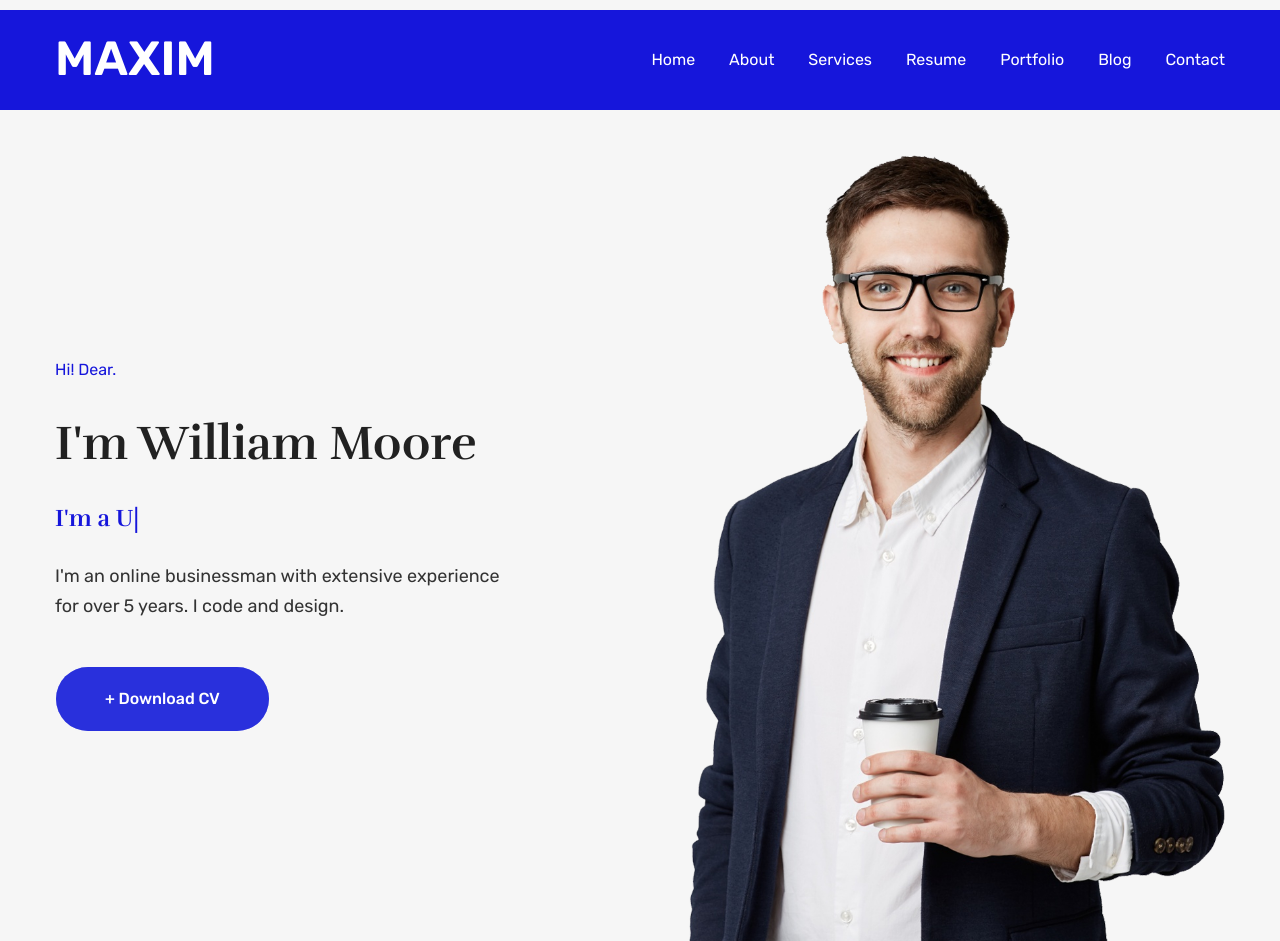
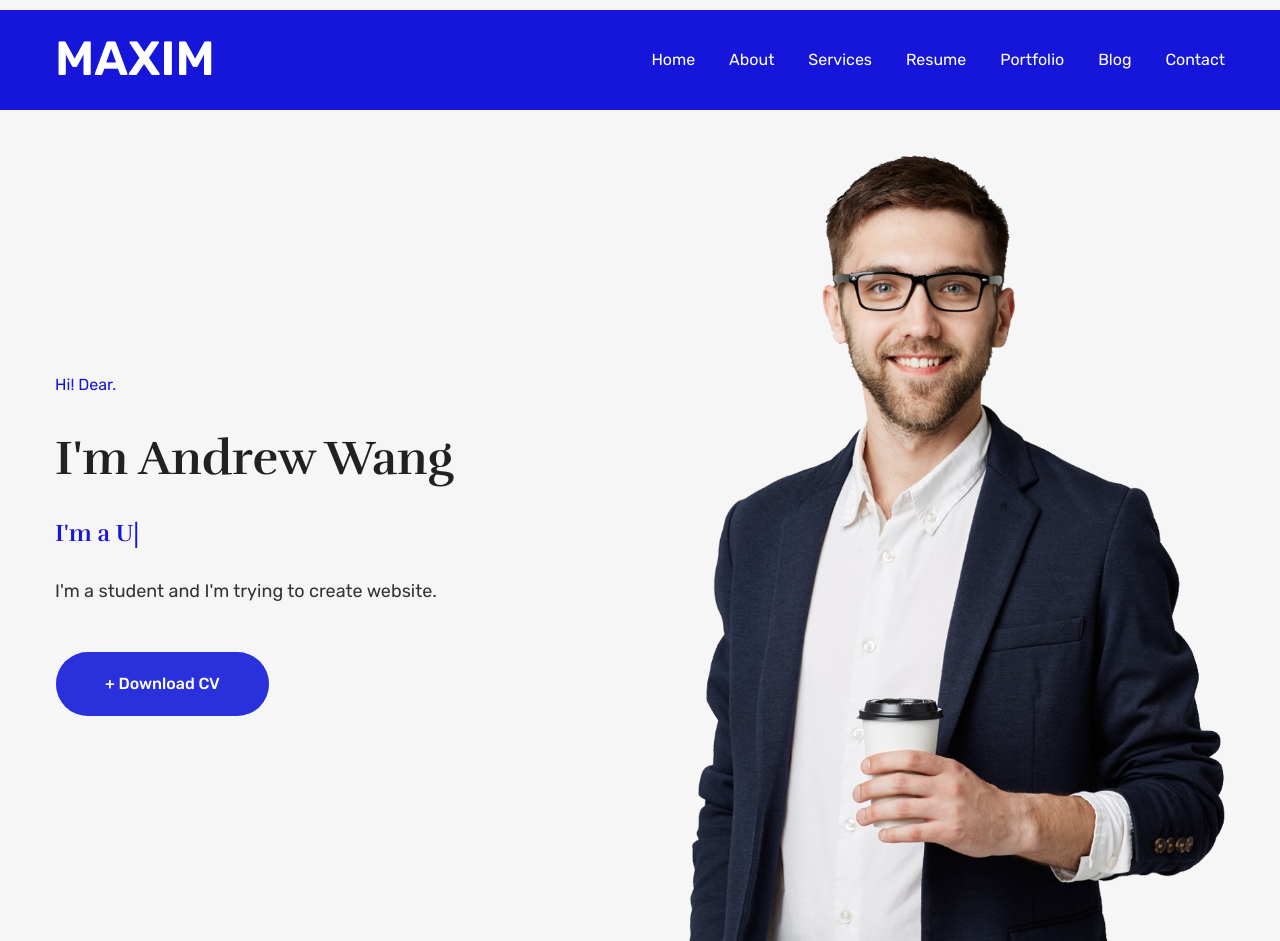
Before and after one commit to HanQ2005/HanQ2005.github.io, a plain HTML site: page index.html in a window 1280 px wide. Shown: the top 941 px of the page. Drawn offline with Linux system fonts and the light colour scheme; a web font is replaced by a local one.

Commit message:
Update index.html

```diff
--- a/index.html
+++ b/index.html
@@ -135,11 +135,11 @@
                 <div class="col-lg-5 col-sm-12 text-center text-lg-left">
                     <div class="hero-content overflow-hidden">
                         <span class="hello-tooltip wow fadeInLeft" data-wow-duration="1s" data-wow-delay=".5s">Hi! Dear.</span>
-                        <h1 class="wow fadeInLeft" data-wow-duration="1.3s" data-wow-delay=".9s"> I'm William Moore</h1>
+                        <h1 class="wow fadeInLeft" data-wow-duration="1.3s" data-wow-delay=".9s"> I'm Andrew Wang</h1>
                         <div class="typed">
                            <h3 class="wow fadeInLeft" data-wow-duration="1.5s" data-wow-delay="1.3s">I'm a <span class="profession"></span></h3>
                         </div>
-                        <p class="wow fadeInLeft" data-wow-duration="1.5s" data-wow-delay="1.6s">I'm an online businessman with extensive experience for over 5 years. I code and design.</p>
+                        <p class="wow fadeInLeft" data-wow-duration="1.5s" data-wow-delay="1.6s">I'm a student and I'm trying to create website.</p>
                         <a href="#" class="theme-btn wow fadeInLeft" data-wow-duration="1.5s" data-wow-delay="1.9s">+ Download CV</a>
 					</div>
                 </div>
```
